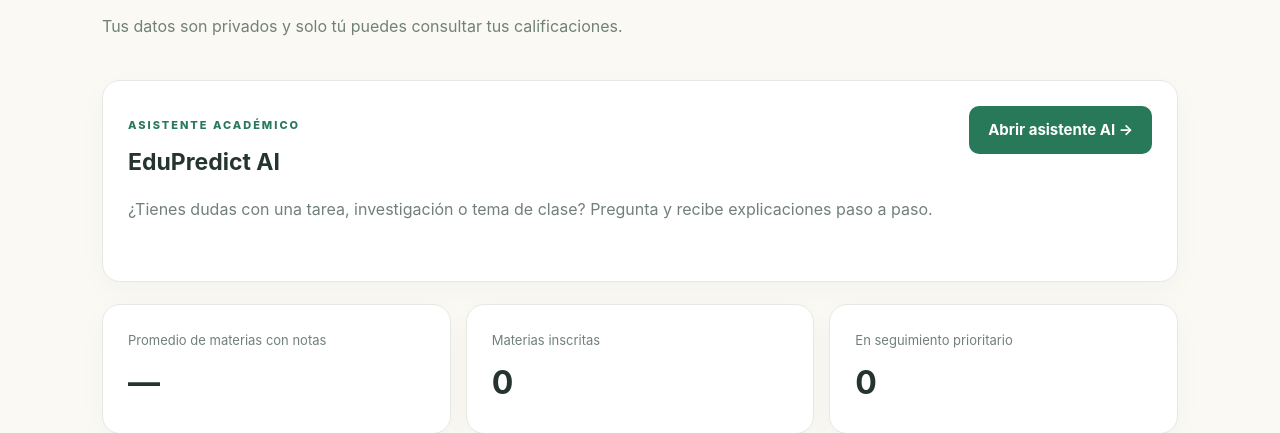
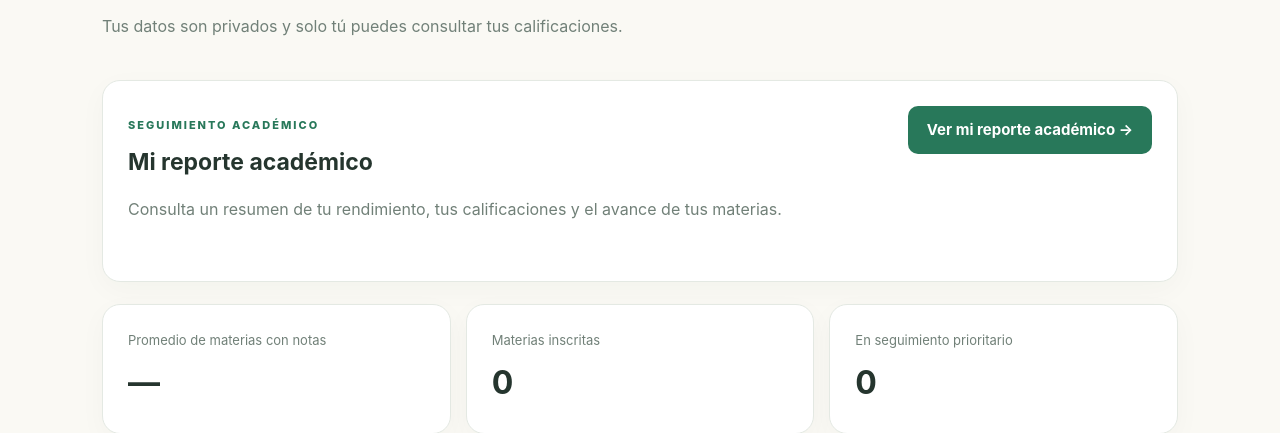
Before and after one commit to User12345-rgb/EduPredict, a Flask app: template templates/student.html in a window 1280 px wide. Shown: the part 206-639 px from the top of the page. Run offline with Flask 3, Linux system fonts and the light colour scheme; the template is opened without the code that fills it, so the values that code supplies are empty; some libraries are stand-ins or nearby versions.

Commit message:
Update student.html

```diff
--- a/templates/student.html
+++ b/templates/student.html
@@ -1,3 +1,4 @@
+
 {% extends "base.html" %}
 {% block title %}Mi panel · EduPredict{% endblock %}
 {% block content %}
@@ -9,14 +10,14 @@
   </div>
 </div>
 
-<section class="panel ai-dashboard-card">
+<section class="panel">
   <div class="section-head">
     <div>
-      <p class="eyebrow">ASISTENTE ACADÉMICO</p>
-      <h2>EduPredict AI</h2>
-      <p class="muted">¿Tienes dudas con una tarea, investigación o tema de clase? Pregunta y recibe explicaciones paso a paso.</p>
+      <p class="eyebrow">SEGUIMIENTO ACADÉMICO</p>
+      <h2>Mi reporte académico</h2>
+      <p class="muted">Consulta un resumen de tu rendimiento, tus calificaciones y el avance de tus materias.</p>
     </div>
-    <a class="btn" href="{{ url_for('ai_assistant') }}">Abrir asistente AI →</a>
+    <a class="btn" href="{{ url_for('student_report') }}">Ver mi reporte académico →</a>
   </div>
 </section>
 
```
